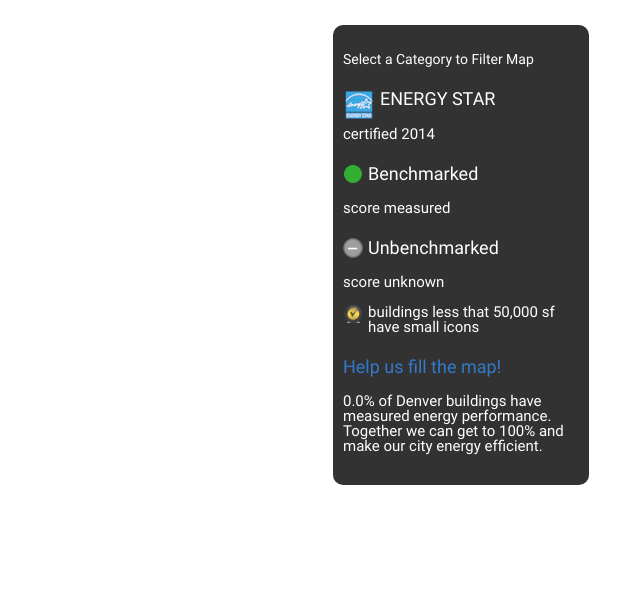
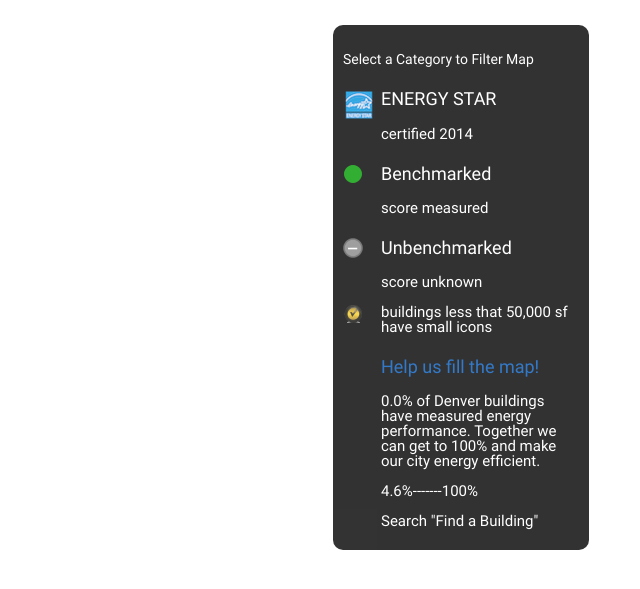
Before and after one commit to codefordenver/denver-sustainability, a PHP site: page /legend.html in a window 1280 px wide. Shown: the top 589 px of the page, without its empty margins (640-1280 px from the left). Run offline with PHP 8.4, Linux system fonts and the light colour scheme.

Commit message:
reworking legend - stil needs more

```diff
--- a/legend.html
+++ b/legend.html
@@ -24,13 +24,12 @@
     <h4>Select a Category to Filter Map</h4>
     <div id="legend1">
         <ul>
-       <img src="images/energy_star_logo_small.png" alt="energy star logo" ><h3>ENERGY STAR</h3><p>
-        certified 2014</p>
-    </div>
+       <img src="images/energy_star_logo_small.png" alt="energy star logo" ><h3>ENERGY STAR</h3>
+            <p>certified 2014</p>
+        </div>
     <div id="legend2">
-       <img src="images/icon-circle-greenx20.png" alt="green circle" ><h3>Benchmarked</h3><p>
-        score measured</p>
-
+       <img src="images/icon-circle-greenx20.png" alt="green circle" ><h3>Benchmarked</h3>
+        <p>score measured</p>
     </div>
     <div id="legend3">
         <img src="images/icon-circle-grayx20.png" alt="gray null circle" ><h3>Unbenchmarked</h3><p>
@@ -46,6 +45,8 @@
         <p>0.0% of Denver buildings have measured energy performance. Together we can get to 100% and make our city energy
         efficient.</p>
     </div>
+    <div><p>4.6%-------100%</p></div>
+    <div><p>Search "Find a Building"</p></div>
 </div>
 
 
--- a/styles/main.css
+++ b/styles/main.css
@@ -66,18 +66,19 @@ html, body, #map-canvas {
   width: 20% !important;
   margin-right: 51px !important;
   margin-top: 25px !important;
-  height: 460px !important;
+  height: 525px !important;
   padding: 10px !important;
   display: inline-block !important;
   color: #fff !important;
-    line-height: 8px !important;
-    opacity: .8; !important;
+  line-height: 8px !important;
+  opacity: .8; !important;
     }
 h2 {
       font-size: 24px !important;
     }
 h3 {
     font-size: 18px !important;
+    margin-left: 38px !important;
 
 }
 h4 {
@@ -104,5 +105,16 @@ img {
 p {
     line-height: 15px;
     margin-top: 0 auto;
+    margin-left: 38px;
 
 }
+@media screen and (max-width 900px) {
+    .container {
+    width: 15% !important;
+}
+}
+@media screen and (max-width: 800px) {
+    .container {
+        width:10% !important;
+    }
+}
```
Also changed, not shown: images/green_circle_icon_md_20px.png (deleted), 1 other file.
